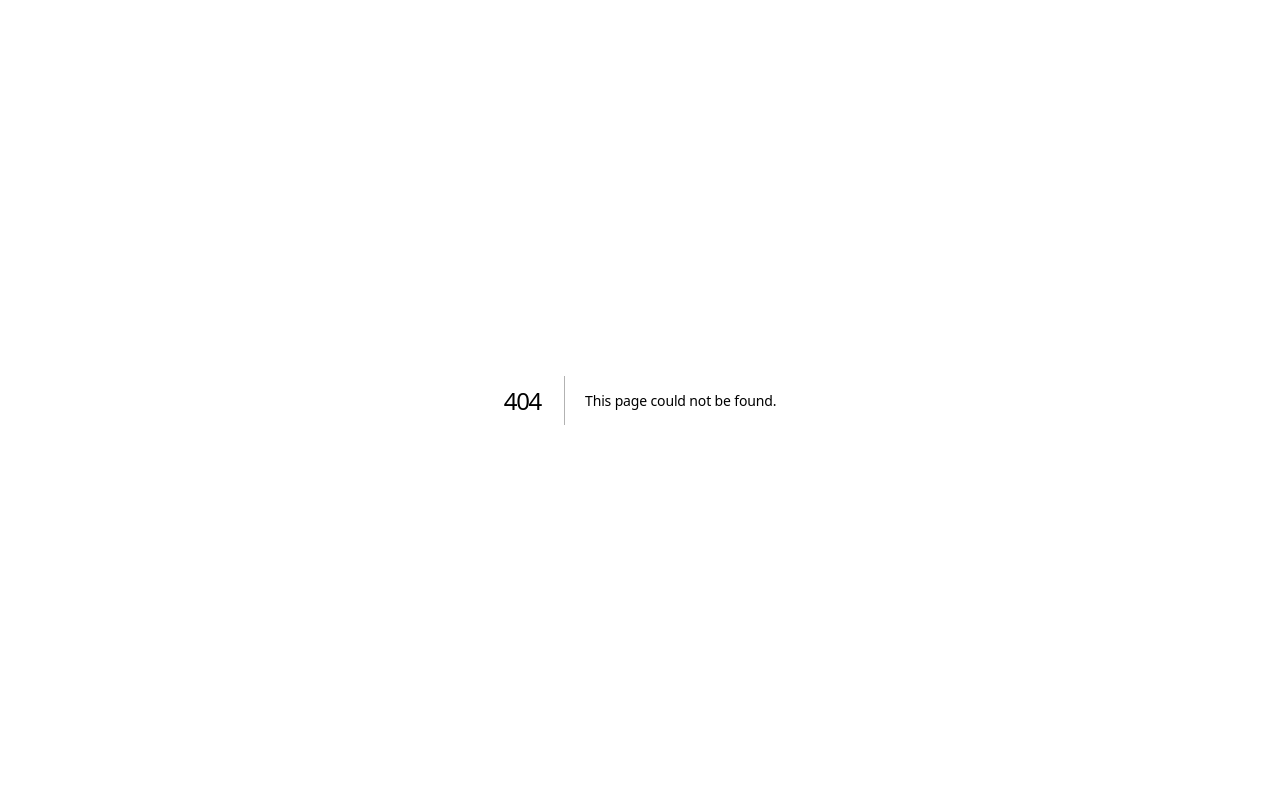
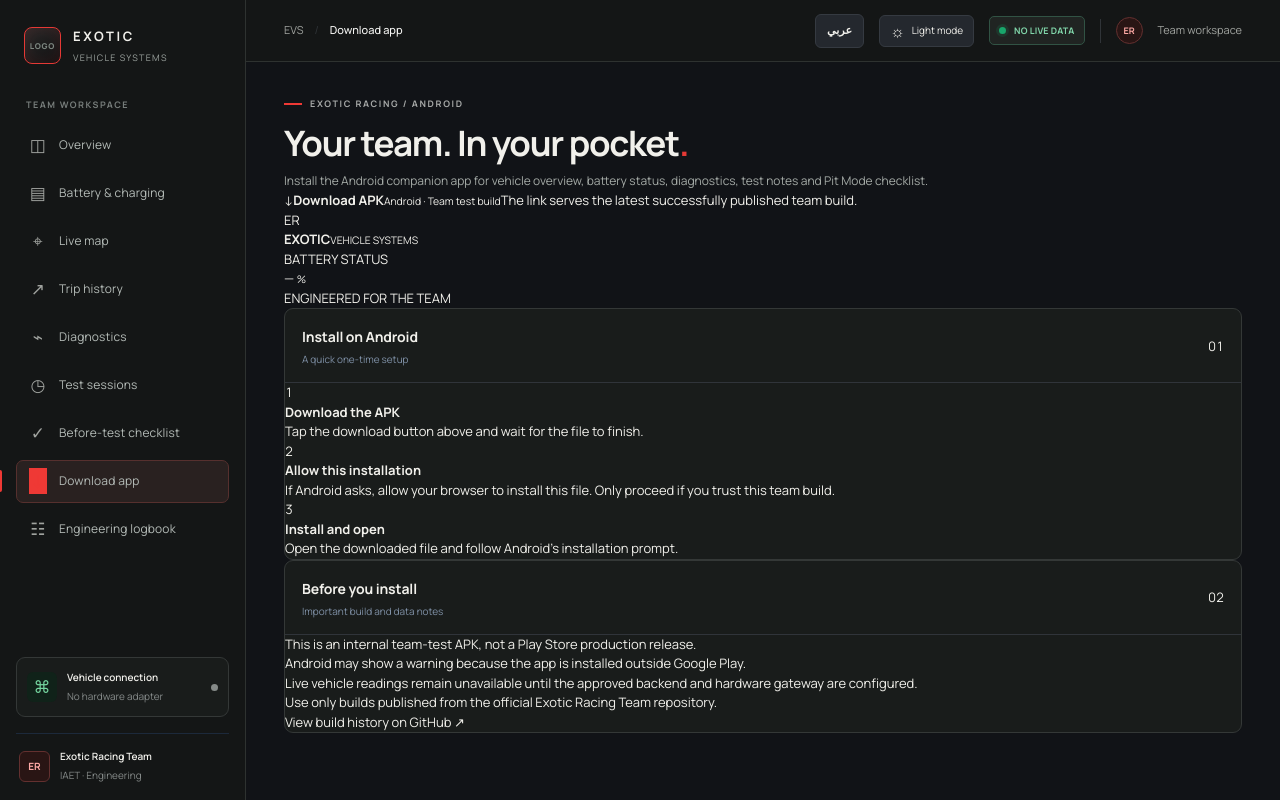
Before and after one commit to Abdo1629/exotic-vehicle-systems, a Next.js app: page /download in a window 1280 px wide. Before the commit this address had no page. Built offline with nearby package versions, Linux system fonts and the light colour scheme.

Commit message:
Create bilingual Android APK download page

```diff
--- /dev/null
+++ b/app/download/page.tsx
@@ -0,0 +1,61 @@
+import AppShell from "@/components/AppShell";
+import { T } from "@/components/LocaleProvider";
+
+const apkUrl = "https://github.com/Abdo1629/exotic-vehicle-systems/releases/download/mobile-latest/exotic-racing.apk";
+
+export default function DownloadPage() {
+  return (
+    <AppShell active="download" title="Download app">
+      <div className="content download-content">
+        <section className="download-hero">
+          <div className="download-copy">
+            <div className="eyebrow"><span className="eyebrow-line" /><T en="EXOTIC RACING / ANDROID" ar="إكزوتيك ريسينج / أندرويد" /></div>
+            <h1><T en="Your team. In your pocket" ar="فريقك الهندسي في هاتفك" /><span className="title-period">.</span></h1>
+            <p className="subtitle"><T en="Install the Android companion app for vehicle overview, battery status, diagnostics, test notes and Pit Mode checklist." ar="ثبّت تطبيق الفريق على أندرويد لمتابعة ملخص المركبة وحالة البطارية والتشخيصات وملاحظات الاختبار وقائمة وضع الصيانة." /></p>
+            <div className="download-actions">
+              <a className="download-button" href={apkUrl}>
+                <span className="download-button-icon" aria-hidden="true">↓</span>
+                <span><strong><T en="Download APK" ar="تنزيل ملف APK" /></strong><small><T en="Android · Team test build" ar="أندرويد · نسخة اختبار للفريق" /></small></span>
+              </a>
+              <span className="download-build-note"><T en="The link serves the latest successfully published team build." ar="الرابط يقدّم أحدث نسخة للفريق تم بناؤها ونشرها بنجاح." /></span>
+            </div>
+          </div>
+          <div className="download-art" aria-hidden="true">
+            <div className="download-art-orbit orbit-one" /><div className="download-art-orbit orbit-two" />
+            <div className="download-phone">
+              <div className="download-phone-camera" />
+              <div className="download-phone-brand"><span>ER</span><div><b>EXOTIC</b><small>VEHICLE SYSTEMS</small></div></div>
+              <div className="download-phone-label">BATTERY STATUS</div>
+              <div className="download-phone-reading">— <small>%</small></div>
+              <div className="download-phone-track"><span /></div>
+              <div className="download-phone-cards"><i /><i /><i /></div>
+              <div className="download-phone-bottom"><i /><i /><i /><i /></div>
+            </div>
+            <span className="download-art-caption">ENGINEERED FOR THE TEAM</span>
+          </div>
+        </section>
+
+        <section className="download-details-grid">
+          <article className="panel-card download-info-card">
+            <div className="panel-heading"><div><h2><T en="Install on Android" ar="التثبيت على أندرويد" /></h2><p><T en="A quick one-time setup" ar="إعداد بسيط لمرة واحدة" /></p></div><span className="download-step-mark">01</span></div>
+            <ol className="download-steps">
+              <li><span>1</span><div><strong><T en="Download the APK" ar="نزّل ملف APK" /></strong><p><T en="Tap the download button above and wait for the file to finish." ar="اضغط زر التنزيل وانتظر اكتمال تحميل الملف." /></p></div></li>
+              <li><span>2</span><div><strong><T en="Allow this installation" ar="اسمح بالتثبيت من هذا المصدر" /></strong><p><T en="If Android asks, allow your browser to install this file. Only proceed if you trust this team build." ar="إذا طلب أندرويد ذلك، اسمح للمتصفح بتثبيت الملف. تابع فقط إذا كنت تثق في نسخة الفريق هذه." /></p></div></li>
+              <li><span>3</span><div><strong><T en="Install and open" ar="ثبّت التطبيق وافتحه" /></strong><p><T en="Open the downloaded file and follow Android's installation prompt." ar="افتح الملف بعد تنزيله واتبع تعليمات التثبيت على أندرويد." /></p></div></li>
+            </ol>
+          </article>
+          <article className="panel-card download-info-card">
+            <div className="panel-heading"><div><h2><T en="Before you install" ar="قبل التثبيت" /></h2><p><T en="Important build and data notes" ar="ملاحظات مهمة عن النسخة والبيانات" /></p></div><span className="download-step-mark">02</span></div>
+            <ul className="download-notes">
+              <li><span className="download-note-dot" /><p><T en="This is an internal team-test APK, not a Play Store production release." ar="هذه نسخة APK للاختبار الداخلي للفريق وليست إصدارًا إنتاجيًا على متجر Play." /></p></li>
+              <li><span className="download-note-dot" /><p><T en="Android may show a warning because the app is installed outside Google Play." ar="قد يعرض أندرويد تحذيرًا لأن التطبيق يُثبّت من خارج متجر Google Play." /></p></li>
+              <li><span className="download-note-dot" /><p><T en="Live vehicle readings remain unavailable until the approved backend and hardware gateway are configured." ar="ستظل قراءات المركبة المباشرة غير متاحة حتى إعداد الخادم المعتمد ووسيط الأجهزة." /></p></li>
+              <li><span className="download-note-dot" /><p><T en="Use only builds published from the official Exotic Racing Team repository." ar="استخدم فقط النسخ المنشورة من مستودع فريق إكزوتيك ريسينج الرسمي." /></p></li>
+            </ul>
+            <a className="download-release-link" href="https://github.com/Abdo1629/exotic-vehicle-systems/releases" target="_blank" rel="noreferrer"><T en="View build history on GitHub" ar="عرض سجل الإصدارات على GitHub" /> ↗</a>
+          </article>
+        </section>
+      </div>
+    </AppShell>
+  );
+}
```
